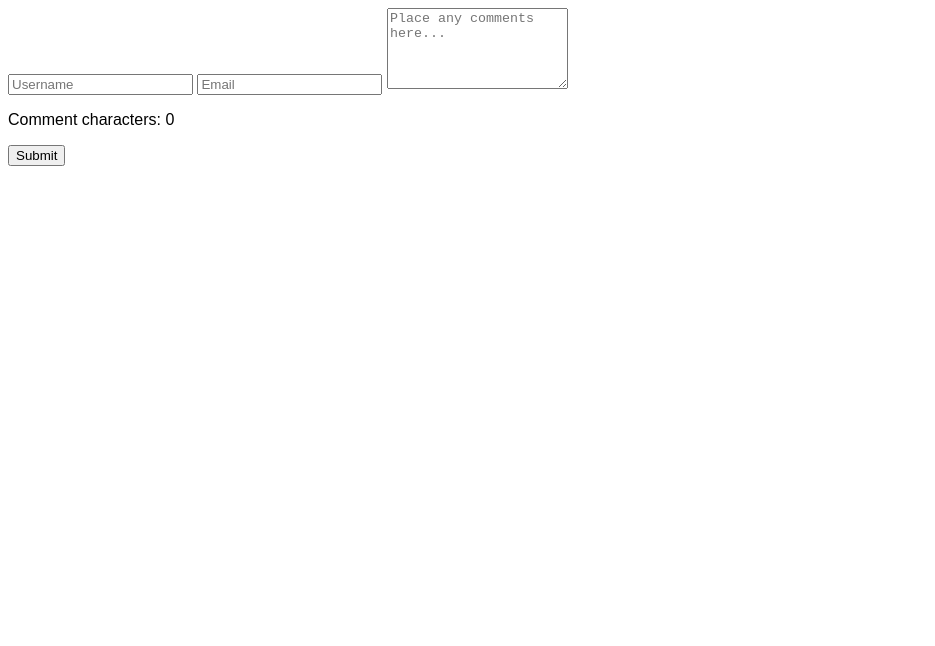
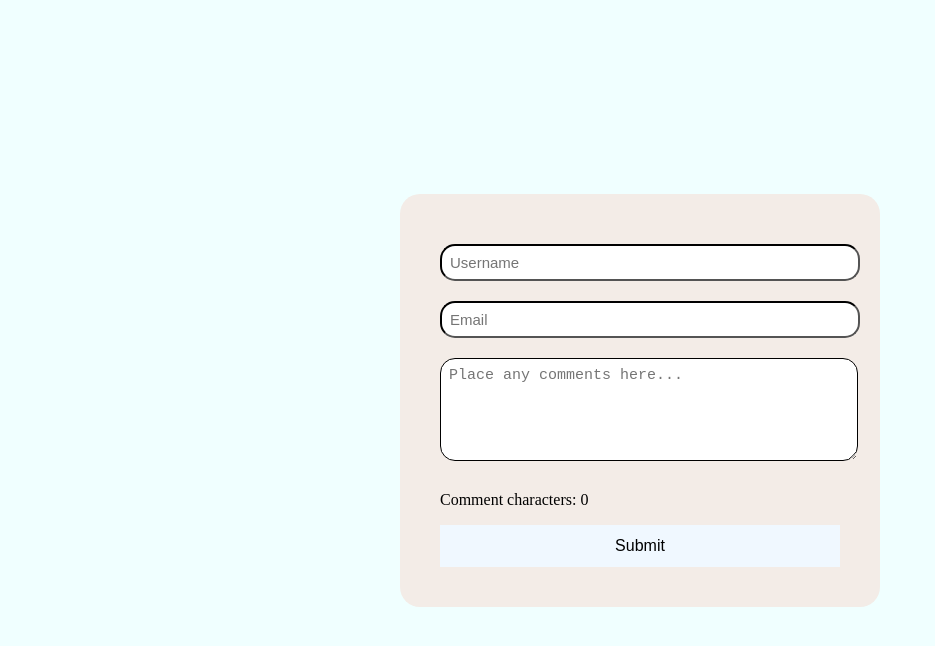
Before and after one commit to sarahbernal/User-Feedback-Form, a plain HTML site: page index.html in a window 1280 px wide. Shown: the whole page, without its empty margins (0-935 px from the left). Drawn offline with Linux system fonts and the light colour scheme.

Commit message:
Updated styling

```diff
--- a/style.css
+++ b/style.css
@@ -1,45 +1,54 @@
-* {
-  box-sizing: border-box;
+body{
+  font-family: 'Times New Roman', Times, serif;
+  background-color: azure;
+  margin: 0;
+  padding: 0;
+  display: flex;
+  justify-content: center;
+  align-items: center;
+  height: 100vh;
 }
 
-body {
-  font-family: Arial, Helvetica, sans-serif;
+form{
+  background-color: rgb(243, 236, 231);
+  padding: 40px;
+  border-radius: 20px;
+  width: 400px;
 }
 
-/* Style the header */
-.header {
-  background-color: #f1f1f1;
-  padding: 30px;
-  text-align: center;
-  font-size: 35px;
+input, textarea{
+  width: 100%;
+  padding: 8px;
+  border-radius: 15px;
+  border-color: black;
+  margin: 10px 0;
+  font-size: 15px;
 }
 
-/* Container for flexboxes */
-.row {
-  display: -webkit-flex;
-  display: flex;
+button{
+  width: 100%;
+  padding: 12px;
+  background-color: aliceblue;
+  color: black;
+  font-size: 16px;
+  border: none;
+  cursor:pointer;
+
 }
 
-/* Create three equal columns that sits next to each other */
-.column {
-  -webkit-flex: 1;
-  -ms-flex: 1;
-  flex: 1;
-  padding: 10px;
-  height: 300px; /* Should be removed. Only for demonstration */
+button:hover{
+  background-color: beige;
 }
 
-/* Style the footer */
-.footer {
-  background-color: #f1f1f1;
-  padding: 10px;
+#tooltip{
+  font-size: 14px;
+  color: gray;
+  margin-top: -5px;
+}
+
+#feedback-display{
+  margin-top: 20px;
+  font-size: 16px;
+  color: black;
   text-align: center;
 }
-
-/* Responsive layout - makes the three columns stack on top of each other instead of next to each other */
-@media (max-width: 600px) {
-  .row {
-    -webkit-flex-direction: column;
-    flex-direction: column;
-  }
-}
```
